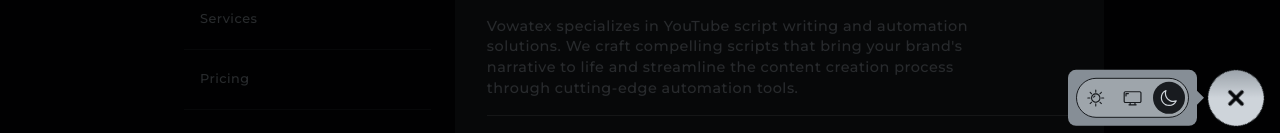
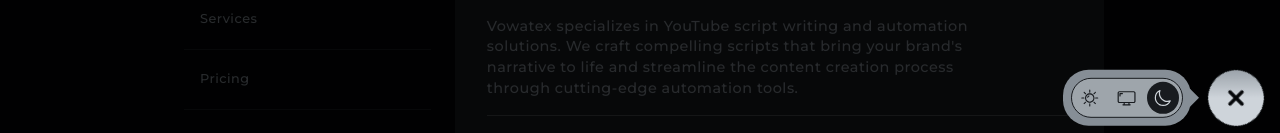
Before and after one commit to Lexcodes001/vowatex, a Next.js app: page /faq in a window 1280 px wide. Both pictures are taken after a click on the button 1236 px from the left and 756 px from the top of the page. Shown: the part 658-791 px from the top of the page. Built offline with nearby package versions, Linux system fonts and the light colour scheme.

Commit message:
Changed theme toggle layout

```diff
--- a/src/components/toggle/page.jsx
+++ b/src/components/toggle/page.jsx
@@ -103,7 +103,7 @@ const Toggle = () => {
           {isOpen && (
             <motion.div
               initial={{
-                right: "50%",
+                right: "0%",
                 scale: 0,
                 opacity: 0,
                 zIndex: -1,
@@ -113,7 +113,7 @@ const Toggle = () => {
               }}
               animate={
                 isOpen && {
-                  right: "120%",
+                  right: "130%",
                   transform: "translateY(-50%)",
                   transformOrigin: "right",
                   top: "50%",
--- a/src/components/toggle/page.module.css
+++ b/src/components/toggle/page.module.css
@@ -47,22 +47,20 @@
     flex-direction: column;
     justify-content: space-between;
     align-items: center;
-    gap: .3rem;
-    background-size: 200%;
-    background-repeat: no-repeat;
-    background-position: center;
+    gap: .5rem;
     background-image: linear-gradient(to right bottom, var(--text-2), var(--text-2));
-    border-radius: .5rem;
+    border-radius: 1.6rem 1.6rem;
     padding: .5rem .5rem .5rem;
 }
 
 .box::after {
     content: "";
     position: absolute;
-    left: 100%;
+    z-index: -1;
+    left: 99%;
     top: 50%;
     transform: translateY(-50%);
-    border-width: 7px;
+    border-width: 9px;
     border-style: solid;
     border-color: transparent transparent transparent var(--text-2);
 }
@@ -108,6 +106,7 @@
 }
 
 .box span {
+    height: .8rem;
     display: flex;
     align-items: center;
     cursor: pointer;
@@ -119,7 +118,7 @@
 }
 
 .box span svg {
-    width: 1rem;
-    height: 1rem;
+    width: 1.2rem;
+    height: 1.2rem;
     fill: var(--surface-4);
 }
```
Also changed, not shown: 1 other file (tests, documents, lock files or other folders).
